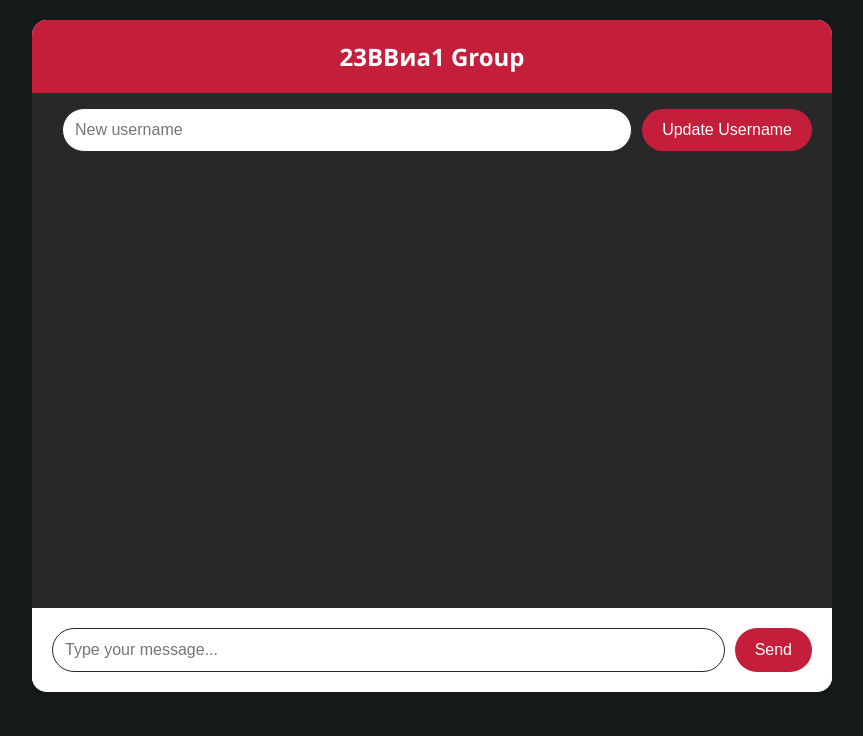
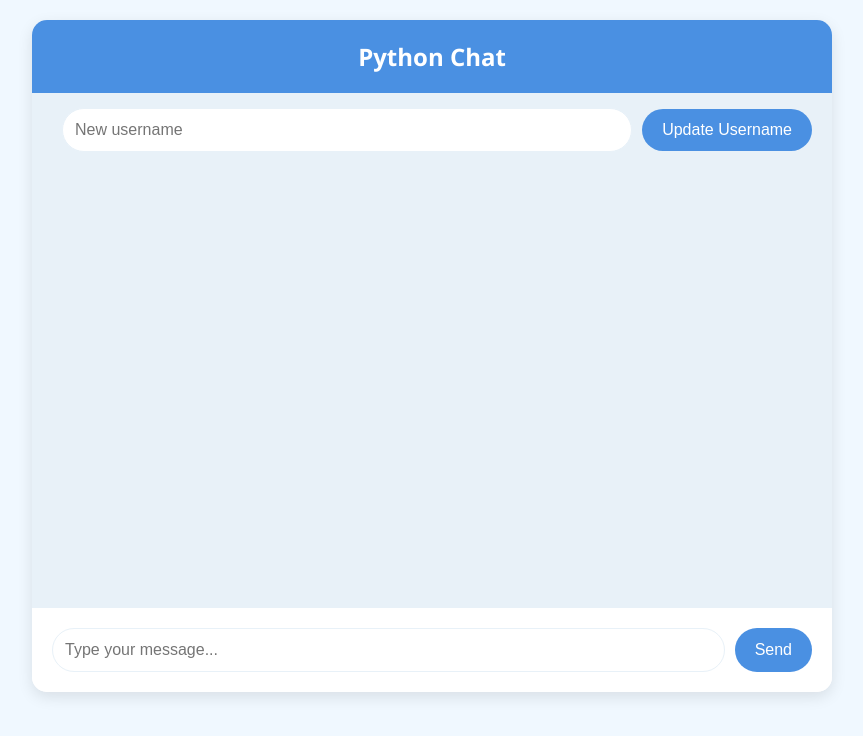
Before and after one commit to yvhiku/ChatApp, a Flask app: page / in a window 1280 px wide. Shown: the top 736 px of the page, without its empty margins (208-1071 px from the left). Run offline with Flask 3, Linux system fonts and the light colour scheme; some libraries are stand-ins or nearby versions.

Commit message:
new styles

```diff
--- a/Templates/index.html
+++ b/Templates/index.html
@@ -3,16 +3,23 @@
 	<head>
 		<meta charset="UTF-8" />
 		<meta name="viewport" content="width=device-width, initial-scale=1.0" />
-		<title>Group Chat</title>
+		<title>Python Chat App</title>
+		<script
+			src="https://cdnjs.cloudflare.com/ajax/libs/socket.io/4.7.5/socket.io.js"
+			integrity="sha512-luMnTJZ7oEchNDZAtQhgjomP1eZefnl82ruTH/3Oj/Yu5qYtwL7+dVRccACS/Snp1lFXq188XFipHKYE75IaQQ=="
+			crossorigin="anonymous"
+			referrerpolicy="no-referrer"
+		></script>
+
 		<style>
 			:root {
-    --primary-color: #C41E3A;
-    --primary-light: #DC143C;
-    --primary-dark: rgba(10, 14, 14, 0.95);
-    --secondary-color: #28282B;
+				--primary-color: #4a90e2;
+				--primary-light: #5da8ff;
+				--primary-dark: #3a7cbd;
+				--secondary-color: #e8f1f8;
 				--text-color: #2c3e50;
-    --bg-color: rgba(10, 14, 14, 0.95);
-    --message-bg: #14181a;
+				--bg-color: #f0f8ff;
+				--message-bg: #e1eeff;
 				--system-message-color: #8fa4b8;
 			}
 
@@ -121,7 +128,7 @@ body {
 			#current-username {
 				margin-right: 10px;
 				font-weight: bold;
-    color: white;
+				color: var(--primary-dark);
 			}
 
 			.system-message {
@@ -152,18 +159,10 @@ body {
 				margin-left: 10px;
 			}
 		</style>
-
-		<script
-			src="https://cdnjs.cloudflare.com/ajax/libs/socket.io/4.7.5/socket.io.js"
-			integrity="sha512-luMnTJZ7oEchNDZAtQhgjomP1eZefnl82ruTH/3Oj/Yu5qYtwL7+dVRccACS/Snp1lFXq188XFipHKYE75IaQQ=="
-			crossorigin="anonymous"
-			referrerpolicy="no-referrer"
-		></script>
-
 	</head>
 	<body>
 		<div class="chat-container">
-			<div class="chat-header">23ВВиа1 Group</div>
+			<div class="chat-header">Python Chat</div>
 			<div class="username-container">
 				<span id="current-username"></span>
 				<input type="text" id="username-input" placeholder="New username" />
@@ -271,3 +270,4 @@ body {
 			}
 		</script>
 	</body>
+</html>
```
Lines whose indentation alone changed are shown as unchanged.
